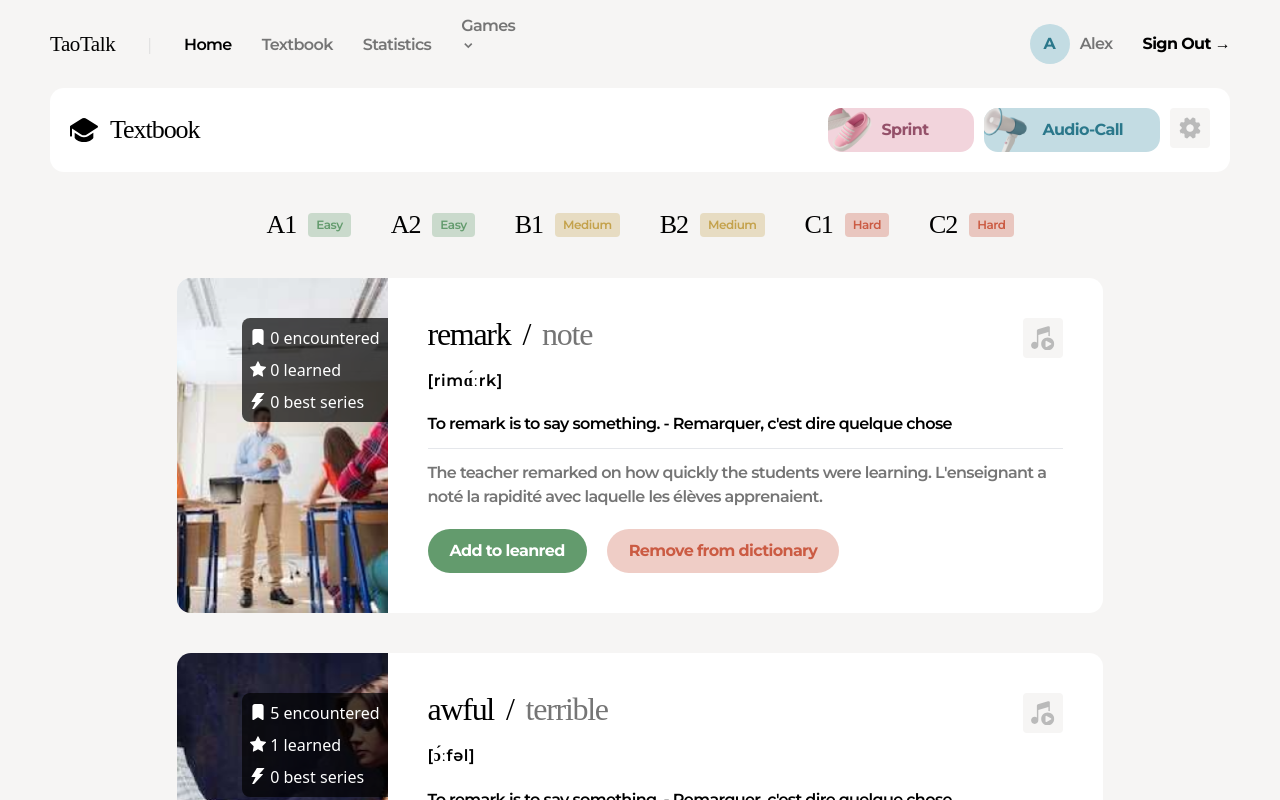
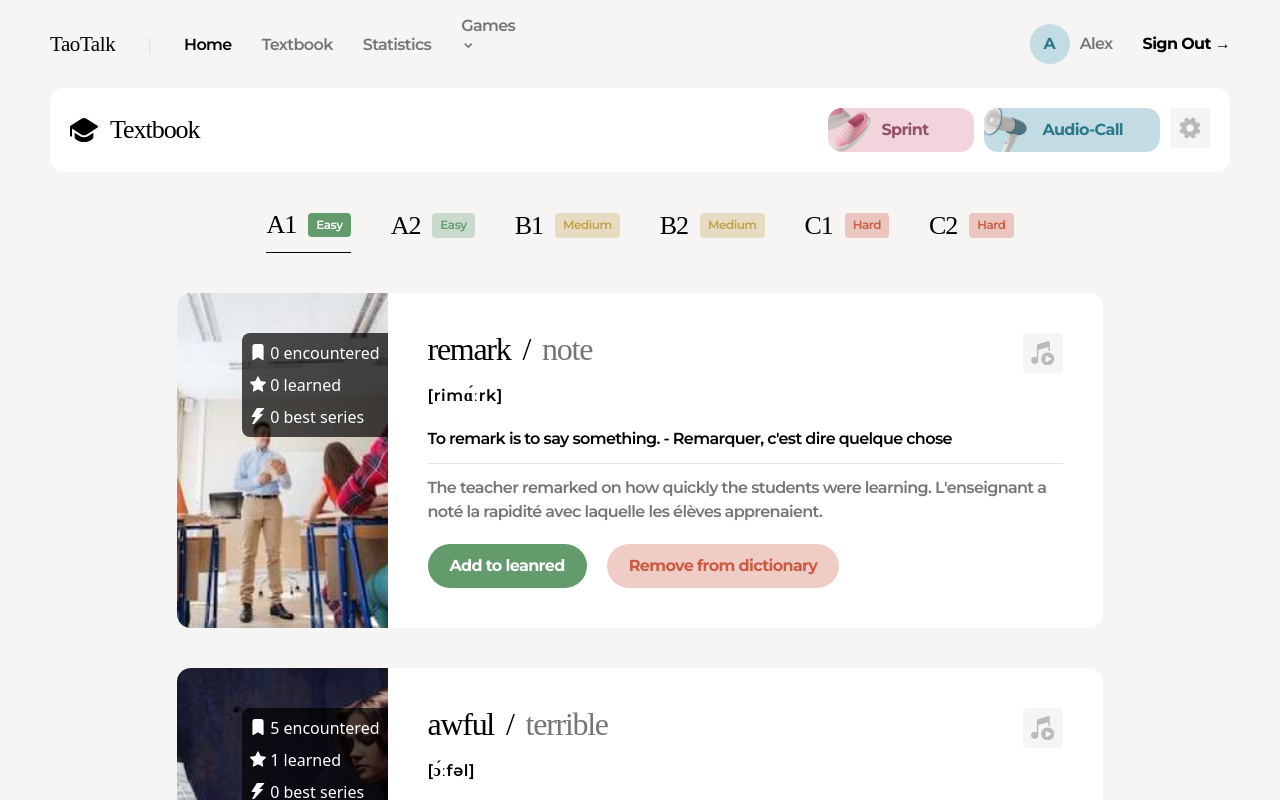
Before and after one commit to taodemy/taotalk, a Next.js app: page /textbook in a window 1280 px wide. Shown: the top 800 px of the page. Built offline with nearby package versions, Linux system fonts and the light colour scheme; a web font is replaced by a local one.

Commit message:
feat: add subheading function and style

```diff
--- a/src/components/Textbook/Subheading.tsx
+++ b/src/components/Textbook/Subheading.tsx
@@ -4,22 +4,34 @@ import Button from '../Shared/Buttons';
 interface subheadingProps {
   name: string;
   level: string;
-  isSelected: boolean;
+  selected: string;
+  onLevelSelect: (selectedLevel: string) => void;
 }
+
 const Subheading = (props: subheadingProps) => {
+  const handleLevelSelection = () => {
+    props.onLevelSelect(props.name);
+  };
+  const getColor = () => {
+    if (props.selected === props.name) {
+      return props.level === 'Easy' ? 'green' : props.level === 'Medium' ? 'yellow' : 'orange';
+    } else {
+      return props.level === 'Easy'
+        ? 'greenLight'
+        : props.level === 'Medium'
+        ? 'yellowLight'
+        : 'orangeLight';
+    }
+  };
+
   return (
-    <div className={props.isSelected ? Styles.selectedLevel : Styles.level}>
+    <div className={props.selected === props.name ? Styles.selectedLevel : Styles.level}>
       <h4 className="heading--h4">{props.name}</h4>
       <Button
         outline={false}
-        color={
-          props.level === 'Easy'
-            ? 'greenLight'
-            : props.level === 'Medium'
-            ? 'yellowLight'
-            : 'orangeLight'
-        }
+        color={getColor()}
         label={props.level}
+        onClick={handleLevelSelection}
       ></Button>
     </div>
   );
--- a/src/components/Textbook/index.tsx
+++ b/src/components/Textbook/index.tsx
@@ -84,6 +84,12 @@ const Dictionary = () => {
     },
   });
 
+  const [selectedLevel, setSelectedLevel] = useState<string>('A1');
+
+  const handleLevelSelect = (level: string) => {
+    setSelectedLevel(level);
+  };
+
   return (
     <article className={Styles.textbook}>
       <Heading />
@@ -93,12 +99,14 @@ const Dictionary = () => {
             key={key}
             name={key}
             level={dictionaries[key].level}
-            isSelected={dictionaries[key].isSelected}
+            selected={selectedLevel}
+            onLevelSelect={handleLevelSelect}
           />
         ))}
       </section>
       <section>
-        {dictionaries.A1.dictionary.map((word, index) => (
+        {dictionaries[selectedLevel].dictionary.length > 0 ? (
+          dictionaries[selectedLevel].dictionary.map((word, index) => (
             <WordDetail
               key={index}
               name={word.name}
@@ -113,10 +121,10 @@ const Dictionary = () => {
               learned={word.learned}
               bestSeries={word.bestSeries}
             />
-        ))}
-      </section>
-      <section>
+          ))
+        ) : (
           <Empty />
+        )}
       </section>
     </article>
   );
--- a/src/components/Textbook/textbook.module.scss
+++ b/src/components/Textbook/textbook.module.scss
@@ -98,12 +98,15 @@
     .level{
       display: flex;
       align-items: center;
+      padding-bottom: 14px;
       gap:12px;
     }
     .selectedLevel{
       display: flex;
       align-items: center;
-      gap:12px
+      padding-bottom: 14px;
+      gap:12px;
+      border-bottom: solid 1px;
     }
     button{
       font-size: 12px;
```
Lines whose indentation alone changed are shown as unchanged.
